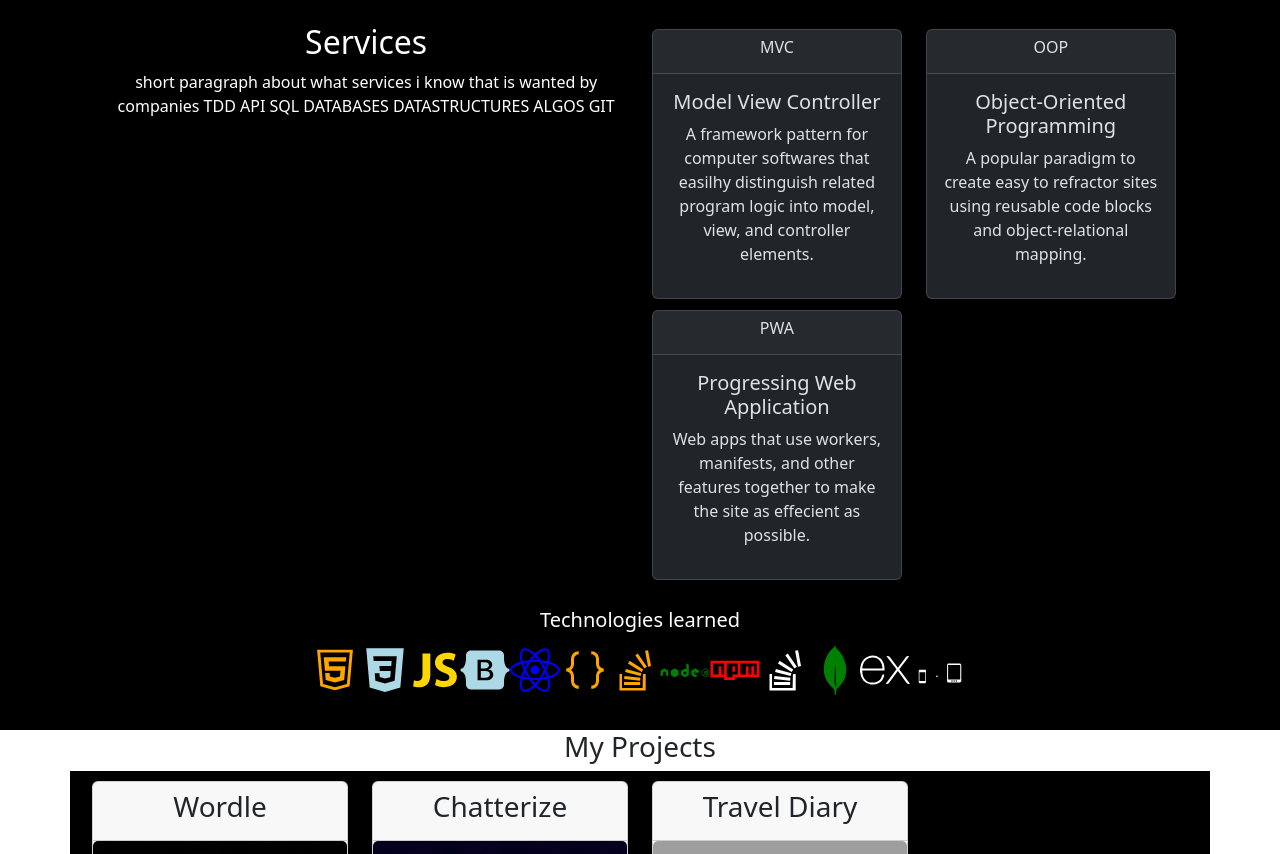
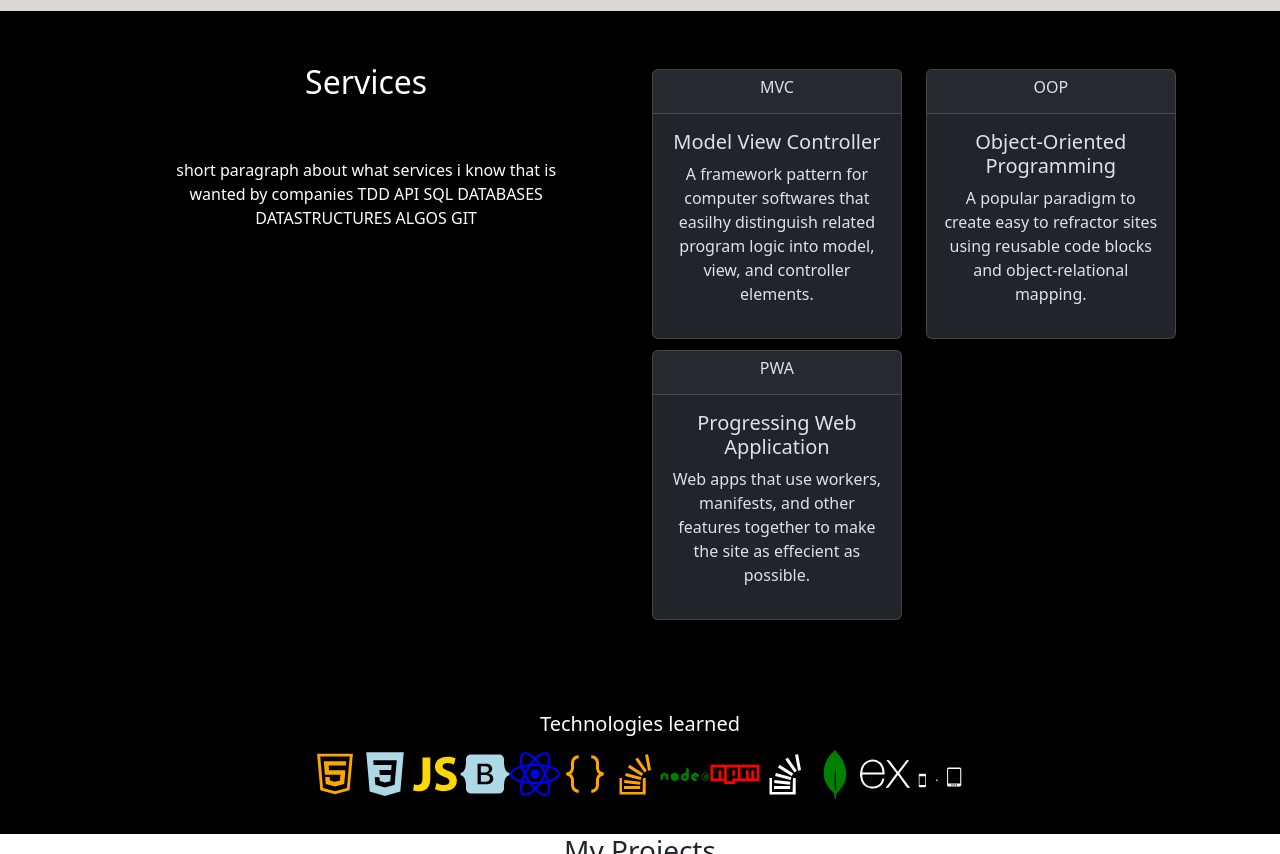
Before and after one commit to edm1001/web-dev-port, a React (Create React App) app: page / in a window 1280 px wide. Shown: the part 1645-2499 px from the top of the page. Built offline with nearby package versions, Linux system fonts and the light colour scheme; grey boxes are pictures that could not be loaded.

Commit message:
make styling changes on services and about section

```diff
--- a/src/App.css
+++ b/src/App.css
@@ -52,13 +52,13 @@ section {
   display: flex;
   background-color: var(--lightgrey);
   color: white;
-  padding-inline: 15%;
-  height: 95vh;
+  height: 100vh;
   width: 100%;
 }
 .abt-info{
   align-items: center;
-  justify-content: center;
+  width: 100%;
+  padding-inline: 10%;
 }
 .intro-msg {
   background-color: black;
@@ -68,11 +68,9 @@ section {
   border:#2072AF 5px solid;
   text-align: center;
 }
-.abt-banner {
-  text-align: center;
-  background-color: var(--red);
-  border-radius: 5px;
-}
+ .intro-img {
+  padding-left: 15%;
+ }
 
 
 /* Services section */
@@ -82,12 +80,22 @@ section {
   padding-block: 30px;
   background-color: black;
   color: white;
+  width:100%;
+  height: 100%;
 }
 .srvc-row{
   padding: 2%;
 }
+.srvc-info {
+  text-align: center;
+  padding-inline: 10%;
+}
 .srvc-col {
   padding-block:1%;
+}
+
+.tech-learned {
+  padding-top: 5%;
 }
 
 /* Portfolio section*/
--- a/src/Components/Services/Services.js
+++ b/src/Components/Services/Services.js
@@ -18,10 +18,10 @@ const Services = () => {
             <Row className='srvc-row' bg='dark' data-bs-theme='dark'>
 
             <Col lg={6} md={12} sm={12} >
-                <div className='service-info'>
+                <div className=''>
                     <h2> Services</h2>
 
-                    <p>
+                    <p className='pt-5 srvc-info'>
                         short paragraph about what services i know that is wanted by companies TDD API SQL DATABASES DATASTRUCTURES ALGOS GIT
                     </p>
                 </div>
@@ -69,10 +69,10 @@ const Services = () => {
             </Row>
 
             </Container>
-        <div>
+        <div className='tech-learned' >
            <h5>Technologies learned</h5>
            <Row>
-        <div className='tech-logos'>
+        <div className='skl-logos'>
             <AiOutlineHtml5  size={50} color='orange' className="skl-logo"/>
             <IoLogoCss3 size={50} color='lightblue' className="skl-logo" />
             <IoLogoJavascript size={50} color='gold' className="skl-logo" />
```
Also changed, not shown: src/Components/About/About.js (+3 -6 lines).
